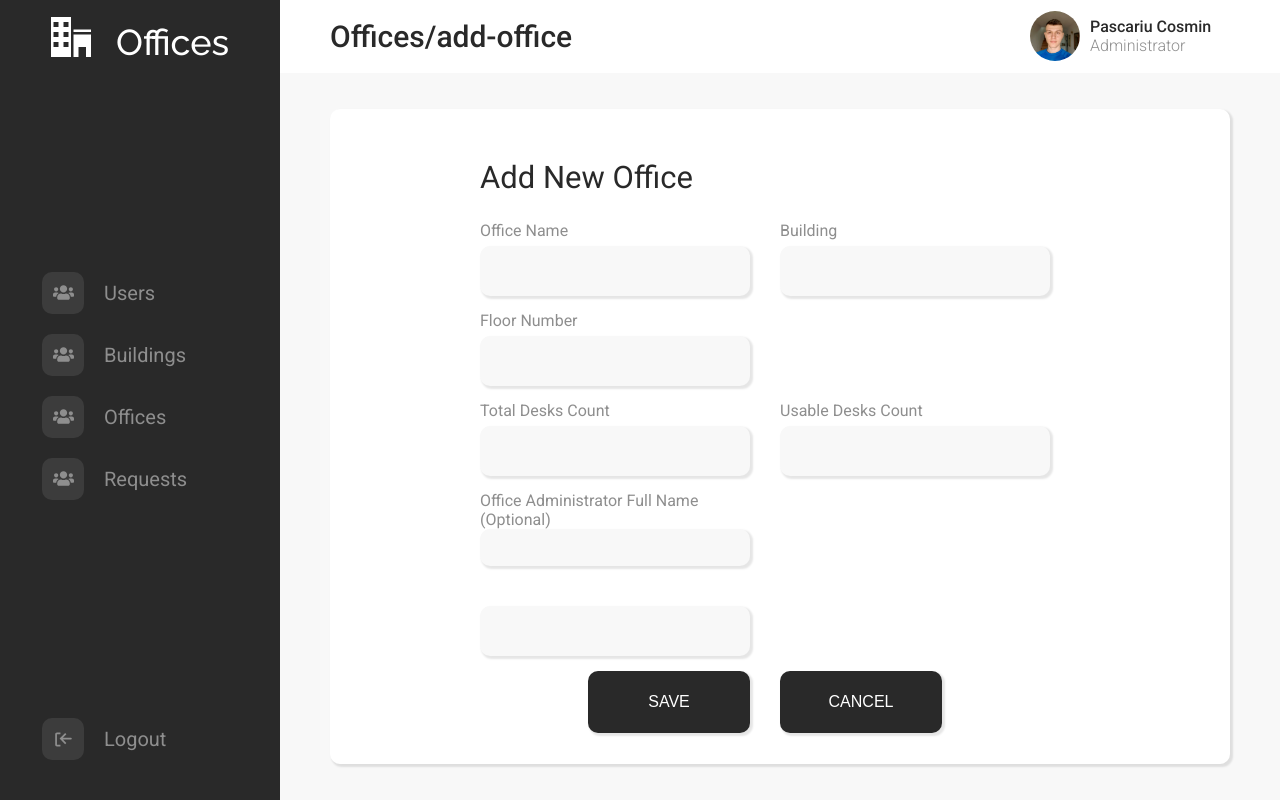
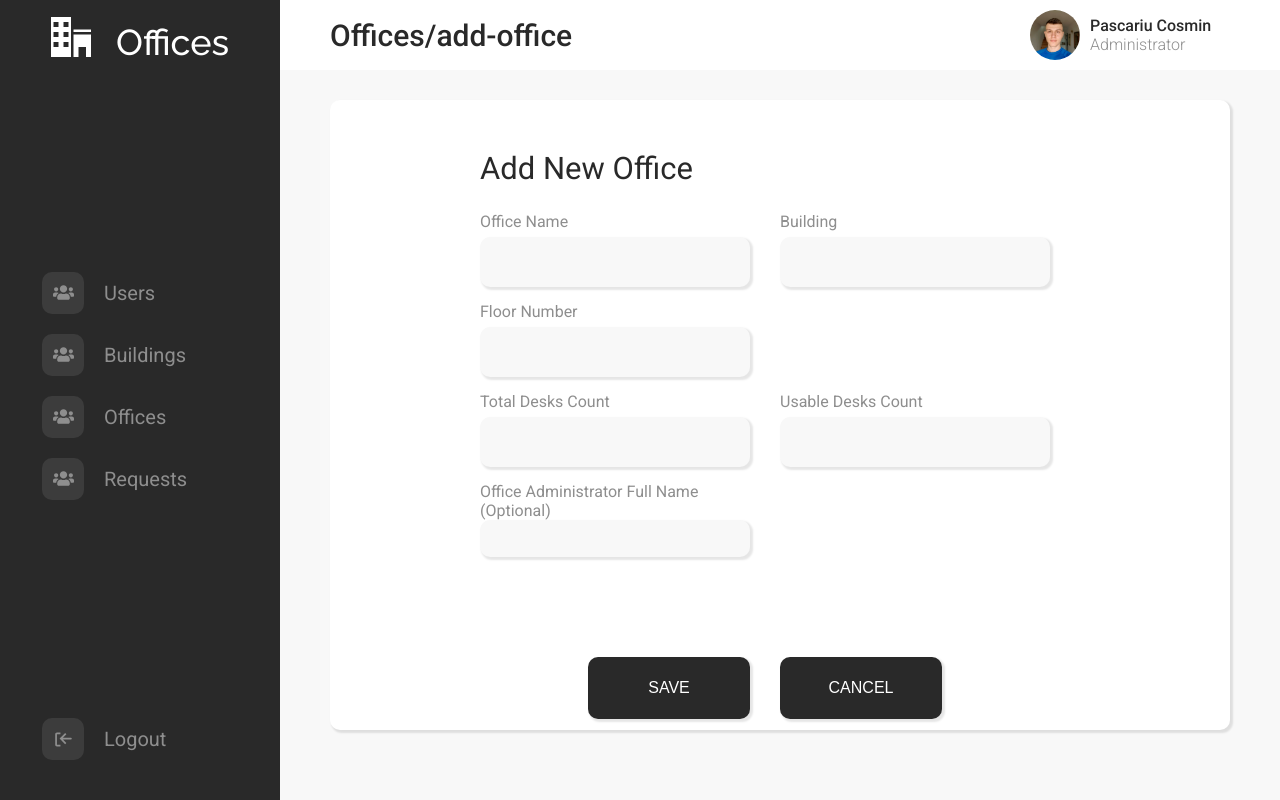
Before and after one commit to cosmin-pascariu/offices-frontend, a React (Create React App) app: page /offices/add-office in a window 1280 px wide. Built offline with nearby package versions, Linux system fonts and the light colour scheme.

Commit message:
Update pages layout

```diff
--- a/src/components/MainContainer/MainContainerElements.js
+++ b/src/components/MainContainer/MainContainerElements.js
@@ -1,4 +1,4 @@
-import styled from 'styled-components';
+import styled from "styled-components";
 
 export const Container = styled.div`
   width: 100vw;
@@ -16,8 +16,9 @@ export const RouterContainer = styled.div`
   width: 100%;
   height: 100%;
   display: flex;
+  margin-top: 30px;
   justify-content: center;
-  align-items: center;
+  align-items: flex-start;
 `;
 
 export const MainContent = styled.div`
--- a/src/pages/AddBuildingPage/AddBuildingElements.js
+++ b/src/pages/AddBuildingPage/AddBuildingElements.js
@@ -1,13 +1,16 @@
-import styled from 'styled-components';
+import styled from "styled-components";
 
 export const AddBuildingContainer = styled.div`
   width: 90%;
   height: 90%;
+  max-width: 1000px;
+  max-height: 800px;
   background-color: #fff;
   border-radius: 10px;
   box-shadow: 2px 2px 2px 1px rgba(0, 0, 0, 0.1);
   display: flex;
   flex-direction: column;
+  :flex-start ;
   padding: 50px 150px 50px 150px;
   color: #292929;
 
--- a/src/pages/AddOfficePage/AddOfficePageElements.js
+++ b/src/pages/AddOfficePage/AddOfficePageElements.js
@@ -1,8 +1,10 @@
-import styled from 'styled-components';
+import styled from "styled-components";
 
 export const AddOfficeContainer = styled.div`
   width: 90%;
   height: 90%;
+  max-width: 1000px;
+  max-height: 800px;
   background-color: #fff;
   border-radius: 10px;
   box-shadow: 2px 2px 2px 1px rgba(0, 0, 0, 0.1);
--- a/src/pages/AddOfficePage/index.js
+++ b/src/pages/AddOfficePage/index.js
@@ -1,5 +1,5 @@
-import React from 'react';
-import { useNavigate } from 'react-router-dom';
+import React from "react";
+import { useNavigate } from "react-router-dom";
 import {
   Button,
   Input,
@@ -7,13 +7,13 @@ import {
   InputContent,
   Label,
   Title,
-} from '../AddUserPage/AddUserPageElements';
-import { AddOfficeContainer } from './AddOfficePageElements';
+} from "../AddUserPage/AddUserPageElements";
+import { AddOfficeContainer } from "./AddOfficePageElements";
 
 const AddOffice = () => {
   let navigate = useNavigate();
   const routeChange = () => {
-    let path = '/offices';
+    let path = "/offices";
     navigate(path);
   };
 
@@ -24,49 +24,42 @@ const AddOffice = () => {
       <InputContainer>
         <InputContent>
           <Label>Office Name</Label>
-          <Input type={'text'} />
+          <Input type={"text"} />
         </InputContent>
         <InputContent>
           <Label>Building</Label>
-          <Input type={'text'} />
+          <Input type={"text"} />
         </InputContent>
       </InputContainer>
 
       <InputContainer>
         <InputContent>
           <Label>Floor Number</Label>
-          <Input type={'text'} />
+          <Input type={"text"} />
         </InputContent>
       </InputContainer>
 
       <InputContainer>
         <InputContent>
           <Label>Total Desks Count</Label>
-          <Input type={'text'} />
+          <Input type={"text"} />
         </InputContent>
         <InputContent>
           <Label>Usable Desks Count</Label>
-          <Input type={'text'} />
+          <Input type={"text"} />
         </InputContent>
       </InputContainer>
 
       <InputContainer>
-        <InputContent>
+        <InputContent style={{ marginBottom: "100px" }}>
           <Label>Office Administrator Full Name (Optional)</Label>
-          <Input type={'text'} />
+          <Input type={"text"} />
         </InputContent>
       </InputContainer>
 
       <InputContainer>
-        <InputContent>
-          <Label></Label>
-          <Input type={'text'} style={{ backgroundColor: 'none' }} />
-        </InputContent>
-      </InputContainer>
-
-      <InputContainer>
-        <InputContent style={{ alignItems: 'flex-end' }}>
-          <Button to='/users'>SAVE</Button>
+        <InputContent style={{ alignItems: "flex-end" }}>
+          <Button to="/users">SAVE</Button>
         </InputContent>
         <InputContent>
           <Button onClick={routeChange}>CANCEL</Button>
--- a/src/pages/AddUserPage/AddUserPageElements.js
+++ b/src/pages/AddUserPage/AddUserPageElements.js
@@ -3,6 +3,8 @@ import styled from "styled-components";
 export const AddUserContainer = styled.div`
   width: 90%;
   height: 90%;
+  max-width: 1240px;
+  max-height: 900px;
   background-color: #fff;
   border-radius: 10px;
   box-shadow: 2px 2px 2px 1px rgba(0, 0, 0, 0.1);
@@ -106,7 +108,7 @@ export const Percentage = styled.input`
 `;
 
 export const SmallInput = styled.input`
-  width: 158px;
+  width: 100%;
   height: 50px;
   padding: 0 25px;
   outline: none;
--- a/src/pages/OfficesPage/OfficesPageElemets.js
+++ b/src/pages/OfficesPage/OfficesPageElemets.js
@@ -3,6 +3,8 @@ import styled from "styled-components";
 export const OfficesContainer = styled.div`
   width: 90%;
   height: 90%;
+  max-width: 1000px;
+  max-height: 800px;
 `;
 
 export const OfficesSearch = styled.div`
@@ -40,7 +42,7 @@ export const FilterButton = styled.button`
 `;
 
 export const FilterContent = styled.div`
-  width: 65%;
+  width: 75.5%;
   height: 62px;
   background-color: #fff;
   box-shadow: 2px 2px 2px 1px rgba(0, 0, 0, 0.1);
--- a/src/pages/RequestsPage/RequestsPageElements.js
+++ b/src/pages/RequestsPage/RequestsPageElements.js
@@ -87,6 +87,7 @@ export const ViewButton = styled.button`
   font-weight: 600;
   margin-left: auto;
   margin-right: 15px;
+  cursor: pointer;
 
   &:hover {
     background-color: #424242;
--- a/src/pages/ResponseRequestPage/ResponseRequestElements.js
+++ b/src/pages/ResponseRequestPage/ResponseRequestElements.js
@@ -3,6 +3,8 @@ import styled from "styled-components";
 export const ResponseRequestContainer = styled.div`
   width: 90%;
   height: 90%;
+  max-width: 1200px;
+  max-height: 800px;
   background-color: #fff;
   border-radius: 10px;
   box-shadow: 2px 2px 2px 1px rgba(0, 0, 0, 0.1);
--- a/src/pages/UsersPage/UsersPageElements.js
+++ b/src/pages/UsersPage/UsersPageElements.js
@@ -1,9 +1,10 @@
 import styled from "styled-components";
-// import { NavLink } from 'react-router-dom';
 
 export const UsersContainer = styled.div`
   width: 90%;
   height: 90%;
+  max-width: 1000px;
+  max-height: 800px;
 `;
 
 export const Table = styled.div`
@@ -20,7 +21,7 @@ export const UsersSearch = styled.div`
 `;
 
 export const Searchbar = styled.div`
-  width: 50%;
+  width: 60%;
   display: flex;
   align-items: center;
 `;
```
Also changed, not shown: src/App.js (+8 -10 lines).
